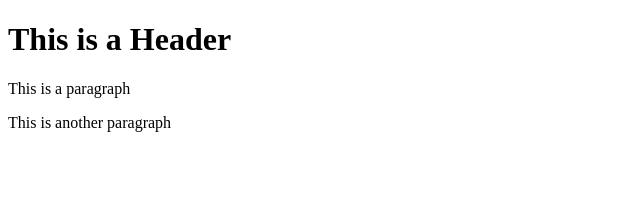
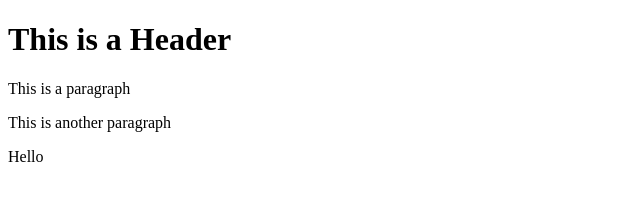
Before and after one commit to johntcarmody22/git-test, a website: page index.html in a window 1280 px wide. Shown: the full height of the page, 0-640 px from the left. Drawn offline with Linux system fonts and the light colour scheme.

Commit message:
Using NPM

```diff
--- a/index.html
+++ b/index.html
@@ -4,5 +4,6 @@
         <h1>This is a Header</h1>
         <p>This is a paragraph</p>
         <p>This is another paragraph</p>
+        <p>Hello</p>
     </body>
 </html>
```
Also changed, not shown: package.json (added, +24 -0 lines), 2 other files.
